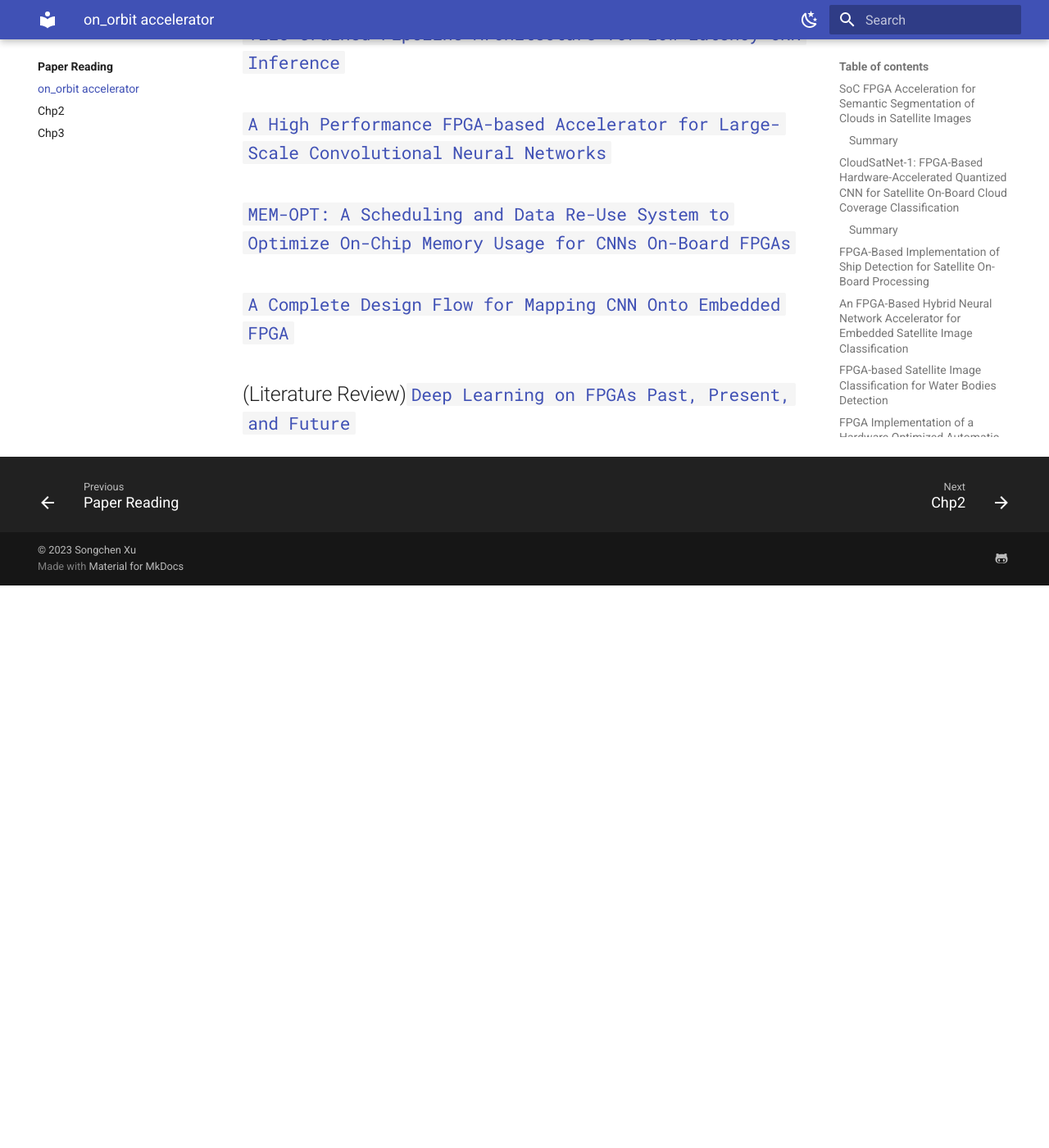
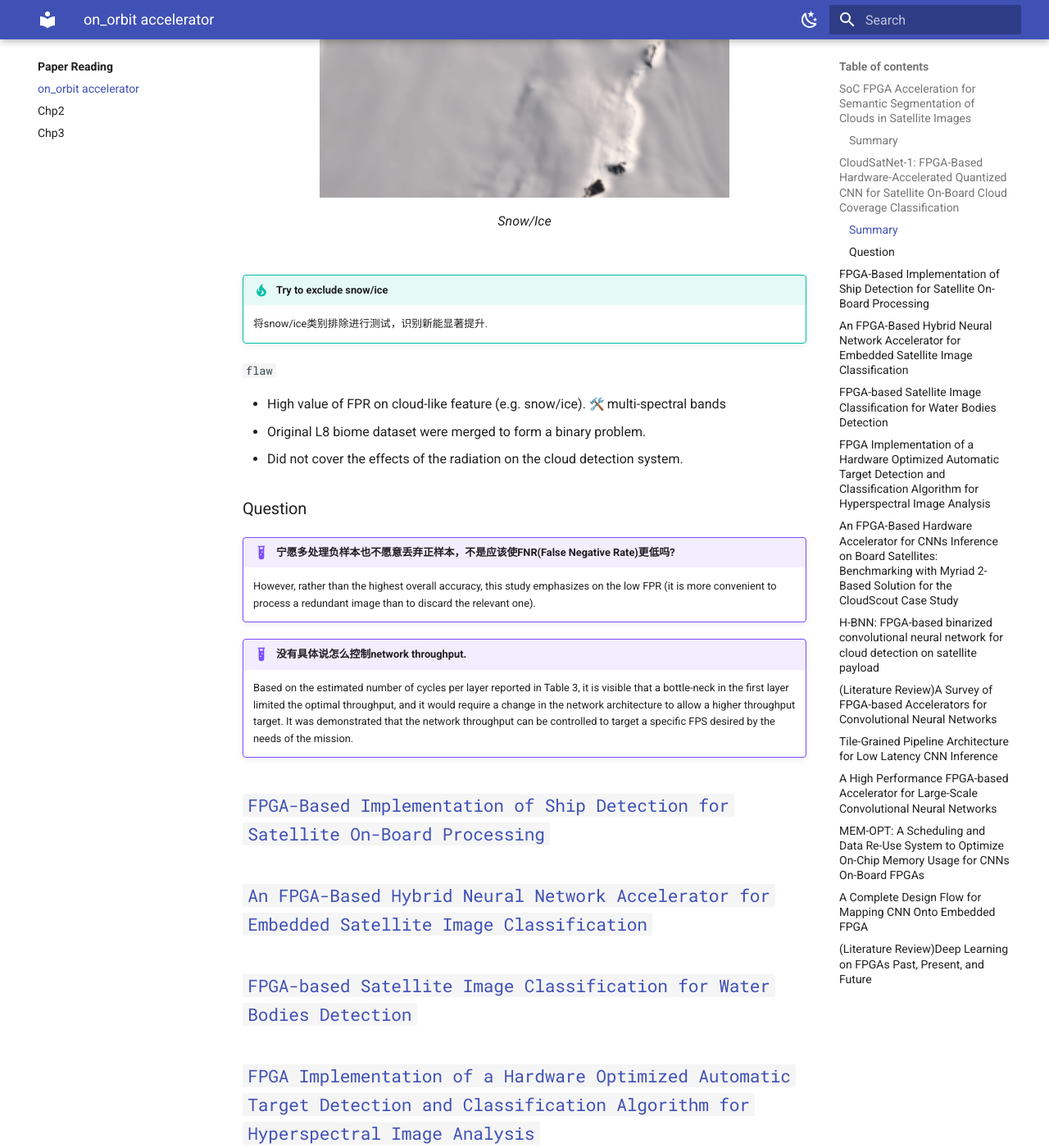
Before and after one commit to crazy-squirrel/mkdocs-xsc, an MkDocs documentation site: the page built from docs/Paper-Reading/on_orbit-accelerator.md, in a window 1280 px wide and 1400 px high, scrolled down 6191 px. Shown: the whole window at 82% size. Built offline with MkDocs 1.6.1 and Material for MkDocs 9.7.7, drawn with Linux system fonts in a browser that asks for light colours; emoji names are drawn with the system emoji font; before the commit the page ends 6905 px from its top, so only the background shows below that; some of the changed text lies outside the part shown.

Commit message:
paper reading v2

````diff
--- a/docs/Paper-Reading/on_orbit-accelerator.md
+++ b/docs/Paper-Reading/on_orbit-accelerator.md
@@ -73,7 +73,7 @@
 
 `云层覆盖分类CNN的FPGA加速`
 
-<div class="grid cards" markdown>
+<div class="grid" markdown>
 
 * __Network__: CloudSatNet-1
 * __Dataset__: L8 biome Dataset
@@ -134,11 +134,82 @@
 
 ```
 
+`result`
 
+=== "Metrics for different BW (including snow/ice)"
 
+    <figure markdown>
+      ![Image title](./Image/1-2-3.jpeg){ width="500" }
+      <figcaption> Results of cloud coverage classification for best-performed models </figcaption>
+    </figure>
 
+=== "Relationship between ACC and FPR"
 
+    <figure markdown>
+      ![Image title](./Image/1-2-4.jpeg){ width="500" }
+      <figcaption> Dependence of model ACC on inverse FPR value </figcaption>
+    </figure>
 
+=== "Metrics while deploying on FPGA"
+
+    <figure markdown>
+      ![Image title](./Image/1-2-5.jpeg){ width="500" }
+      <figcaption> Results of cloud coverage classification for best-performed quantized models on FPGA </figcaption>
+    </figure>
+
+=== "Resource utilization"
+
+    <figure markdown>
+      ![Image title](./Image/1-2-6.jpeg){ width="500" }
+      <figcaption> FPGA resource utilization and performance for different model bit widths and folding setup </figcaption>
+    </figure>
+
+!!! tip
+
+    部署在FPGA上只有4/3/2 bit model，因为32 bit占用资源过多无法部署.
+
+snow/ice类别与cloud coverage比较像，难以有效识别.
+
+=== "Snow/Ice without cloud coverage"
+
+    <figure markdown>
+      ![Image title](./Image/1-2-7.jpeg){ width="500" }
+      <figcaption> Snow/Ice </figcaption>
+    </figure>
+
+=== "Water with cloud coverage"
+
+    <figure markdown>
+      ![Image title](./Image/1-2-8.jpeg){ width="500" }
+      <figcaption> Water </figcaption>
+    </figure>
+
+=== "Metrics for different biomes"
+
+    <figure markdown>
+      ![Image title](./Image/1-2-9.jpeg){ width="500" }
+      <figcaption> Results of cloud coverage classification for best-performed 4-bit width models per biome </figcaption>
+    </figure>
+
+!!! tip "Try to exclude snow/ice"
+
+    将snow/ice类别排除进行测试，识别新能显著提升.
+
+`flaw`
+
+- High value of FPR on cloud-like feature (e.g. snow/ice).    :tools: multi-spectral bands
+- Original L8 biome dataset were merged to form a binary problem.
+- Did not cover the effects of the radiation on the cloud detection system.
+
+### Question
+
+!!! example "宁愿多处理负样本也不愿意丢弃正样本，不是应该使FNR(False Negative Rate)更低吗?"
+
+    However, rather than the highest overall accuracy, this study emphasizes on the low FPR (it is more convenient to process a redundant image than to discard the relevant one).
+
+!!! example "没有具体说怎么控制network throughput. "
+
+    Based on the estimated number of cycles per layer reported in Table 3, it is visible that a bottle-neck in the first layer limited the optimal throughput, and it would require a change in the network architecture to allow a higher throughput target. It was demonstrated that the network throughput can be controlled to target a specific FPS desired by the needs of the mission.
 
 ## [`FPGA-Based Implementation of Ship Detection for Satellite On-Board Processing`][3]
 
````
Also changed, not shown: docs/Paper-Reading/Image/1-2-3.jpeg (added), docs/Paper-Reading/Image/1-2-4.jpeg (added), docs/Paper-Reading/Image/1-2-5.jpeg (added), docs/Paper-Reading/Image/1-2-6.jpeg (added), docs/Paper-Reading/Image/1-2-7.jpeg (added), docs/Paper-Reading/Image/1-2-8.jpeg (added), docs/Paper-Reading/Image/1-2-9.jpeg (added).
